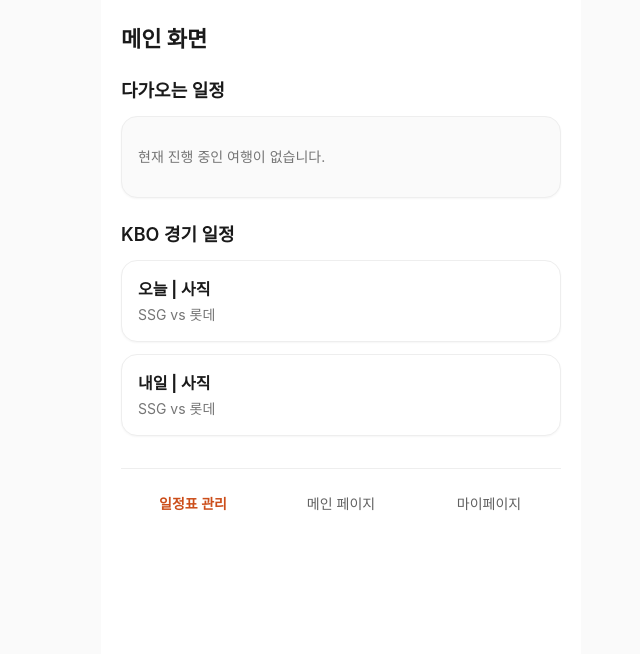
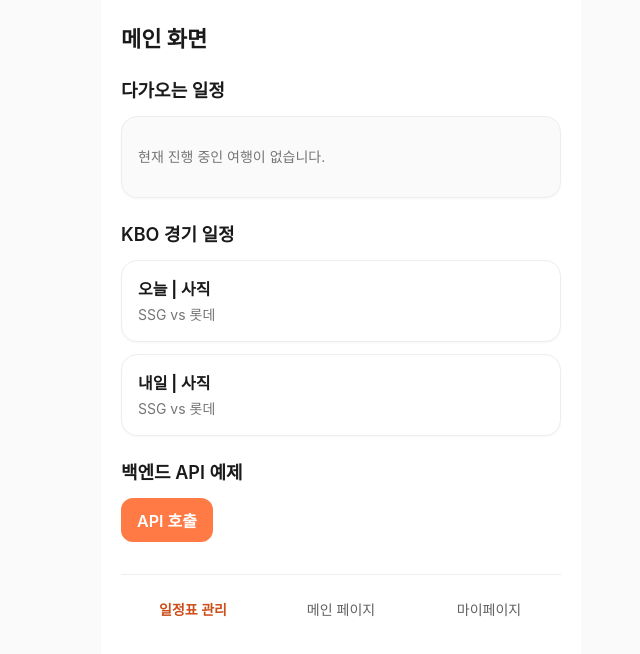
Before and after one commit to youguuyouguu/baseball, a React (Vite) app in the folder frontend/: page /main in a window 1280 px wide. Shown: the top 654 px of the page, without its empty margins (299-939 px from the left). Built offline with nearby package versions, Linux system fonts and the light colour scheme.

Commit message:
feat: add frontend backend API example

```diff
--- a/frontend/src/api/index.js
+++ b/frontend/src/api/index.js
@@ -1 +1,9 @@
-export {};
+export async function getHello() {
+  const response = await fetch('/api/hello');
+
+  if (!response.ok) {
+    throw new Error('API 요청에 실패했습니다.');
+  }
+
+  return response.json();
+}
--- a/frontend/src/pages/home/main.jsx
+++ b/frontend/src/pages/home/main.jsx
@@ -1,5 +1,6 @@
 import { useState } from 'react';
 import { useNavigate } from 'react-router-dom';
+import { getHello } from '../../api';
 import BottomNavigation from '../../components/common/bottom_navigation';
 
 const games = [
@@ -10,6 +11,16 @@ const games = [
 function Home() {
   const navigate = useNavigate();
   const [selectedGame, setSelectedGame] = useState(null);
+  const [apiMessage, setApiMessage] = useState('');
+
+  const callBackend = async () => {
+    try {
+      const data = await getHello();
+      setApiMessage(data.message);
+    } catch (error) {
+      setApiMessage(error.message);
+    }
+  };
 
   return (
     <main className="app-screen">
@@ -49,6 +60,14 @@ function Home() {
         </div>
       </section>
 
+      <section className="section" aria-labelledby="api-example-title">
+        <h2 className="section-title" id="api-example-title">백엔드 API 예제</h2>
+        <button className="button-primary" type="button" onClick={callBackend}>
+          API 호출
+        </button>
+        {apiMessage && <p className="muted">{apiMessage}</p>}
+      </section>
+
       <BottomNavigation />
     </main>
   );
--- a/frontend/vite.config.js
+++ b/frontend/vite.config.js
@@ -3,4 +3,9 @@ import react from '@vitejs/plugin-react';
 
 export default defineConfig({
   plugins: [react()],
+  server: {
+    proxy: {
+      '/api': 'http://localhost:8000',
+    },
+  },
 });
```
Also changed, not shown: 2 other files (tests, documents, lock files or other folders).
